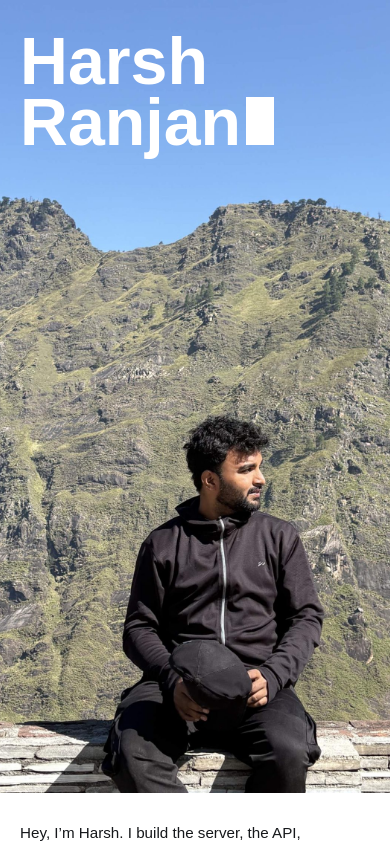
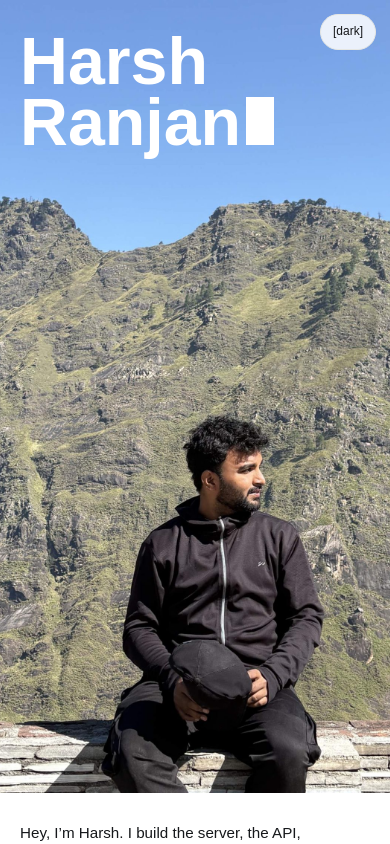
Before and after one commit to 1-harshr/1-harshr.github.io, a Next.js app: page / in a window 390 px wide. Shown: the top 844 px of the page. Built offline with nearby package versions, Linux system fonts and the light colour scheme; no server answers; a web font is replaced by a local one.

Commit message:
feat: add theme toggle functionality and update layout to include it

```diff
--- a/app/globals.css
+++ b/app/globals.css
@@ -156,3 +156,12 @@ h2{font-weight:900;font-size:clamp(2rem,4.4vw,2.8rem);line-height:1}
 .jobs .row{display:grid;grid-template-columns:1fr auto;gap:4px 20px;padding:24px 0}
 .jobs h3{font-family:var(--display);font-weight:900;font-size:clamp(1.8rem,4.6vw,2.4rem);line-height:1}
 .jobs p{color:var(--ink);font-weight:400}
+
+/* Theme toggle */
+.theme-toggle{position:fixed;z-index:10;top:calc(14px + env(safe-area-inset-top,0px));right:clamp(14px,3vw,28px);
+  padding:6px 12px;border:1px solid var(--line);border-radius:999px;background:color-mix(in srgb,var(--bg) 85%,transparent);
+  -webkit-backdrop-filter:blur(8px);backdrop-filter:blur(8px);color:var(--ink);font:inherit;font-size:.75rem;cursor:pointer}
+.theme-toggle:hover{border-color:var(--ink)}
+.theme-toggle span::before{content:"["}.theme-toggle span::after{content:"]"}
+.theme-toggle .to-light,:root[data-theme="dark"] .theme-toggle .to-dark{display:none}
+:root[data-theme="dark"] .theme-toggle .to-light{display:inline}
--- a/app/layout.tsx
+++ b/app/layout.tsx
@@ -1,6 +1,7 @@
 import type { Metadata, Viewport } from "next";
 import { Doto, Martian_Mono, Newsreader } from "next/font/google";
 import { profile } from "@/content/site";
+import { ThemeToggle, themeScript } from "@/components/ThemeToggle";
 import "./globals.css";
 
 const display = Doto({
@@ -50,8 +51,14 @@ export const viewport: Viewport = {
 
 export default function RootLayout({ children }: { children: React.ReactNode }) {
   return (
-    <html lang="en" className={`${display.variable} ${mono.variable} ${serif.variable}`}>
-      <body>{children}</body>
+    <html lang="en" className={`${display.variable} ${mono.variable} ${serif.variable}`} suppressHydrationWarning>
+      <head>
+        <script dangerouslySetInnerHTML={{ __html: themeScript }} />
+      </head>
+      <body>
+        <ThemeToggle />
+        {children}
+      </body>
     </html>
   );
 }
--- /dev/null
+++ b/components/ThemeToggle.tsx
@@ -0,0 +1,40 @@
+"use client";
+
+import { useEffect } from "react";
+
+const KEY = "theme";
+const dark = "(prefers-color-scheme: dark)";
+
+// Runs in <head> before paint so the stored or system theme never flashes.
+export const themeScript = `try{var t=localStorage.getItem("${KEY}");if(t!=="light"&&t!=="dark")t=matchMedia("${dark}").matches?"dark":"light";document.documentElement.dataset.theme=t}catch(e){}`;
+
+export function ThemeToggle() {
+  // Follow the system theme until the visitor picks one.
+  useEffect(() => {
+    const mq = matchMedia(dark);
+    const sync = () => {
+      try {
+        if (localStorage.getItem(KEY)) return;
+      } catch {}
+      document.documentElement.dataset.theme = mq.matches ? "dark" : "light";
+    };
+    mq.addEventListener("change", sync);
+    return () => mq.removeEventListener("change", sync);
+  }, []);
+
+  const toggle = () => {
+    const root = document.documentElement;
+    const next = root.dataset.theme === "dark" ? "light" : "dark";
+    root.dataset.theme = next;
+    try {
+      localStorage.setItem(KEY, next);
+    } catch {}
+  };
+
+  return (
+    <button type="button" className="theme-toggle" onClick={toggle} aria-label="Toggle light and dark mode">
+      <span className="to-dark">dark</span>
+      <span className="to-light">light</span>
+    </button>
+  );
+}
```
Also changed, not shown: 1 other file (tests, documents, lock files or other folders).
